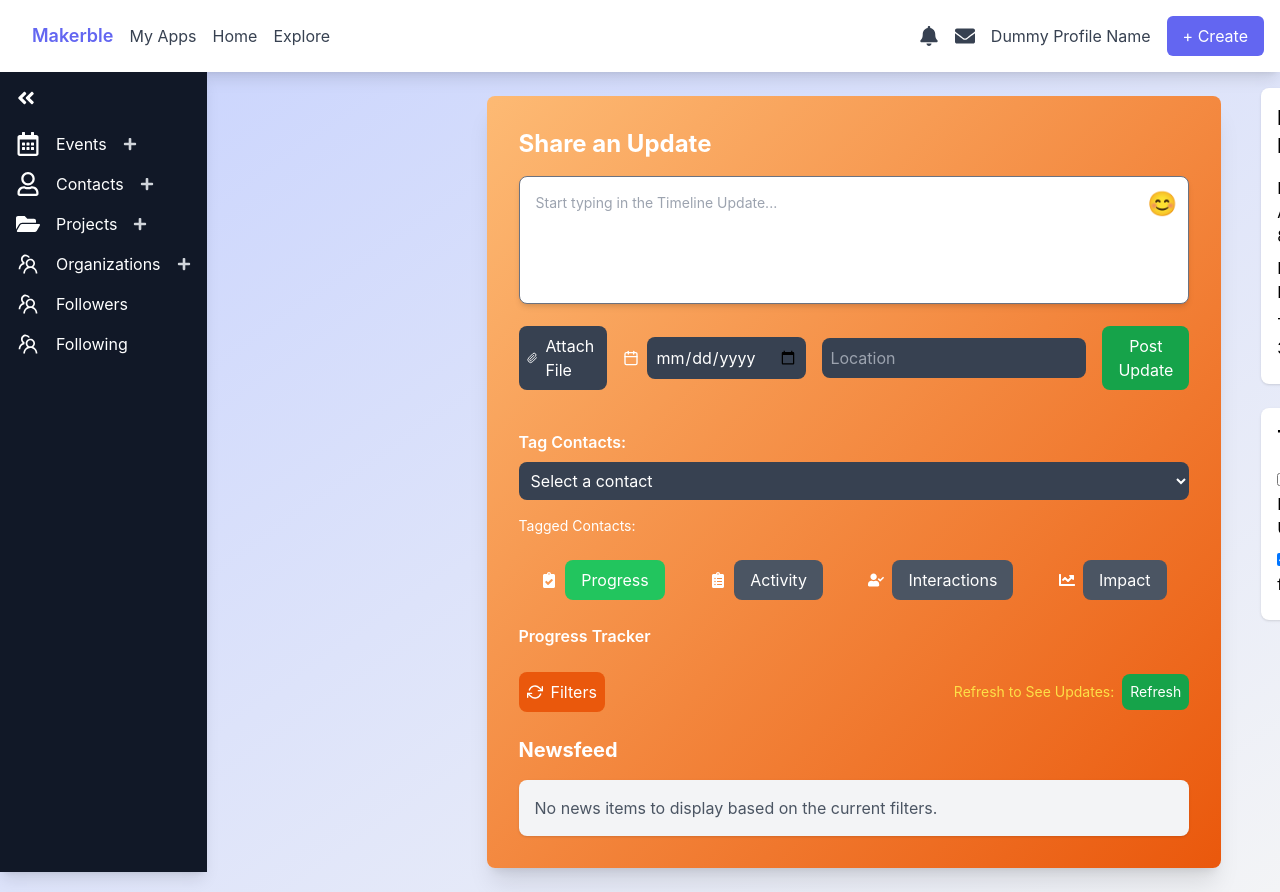
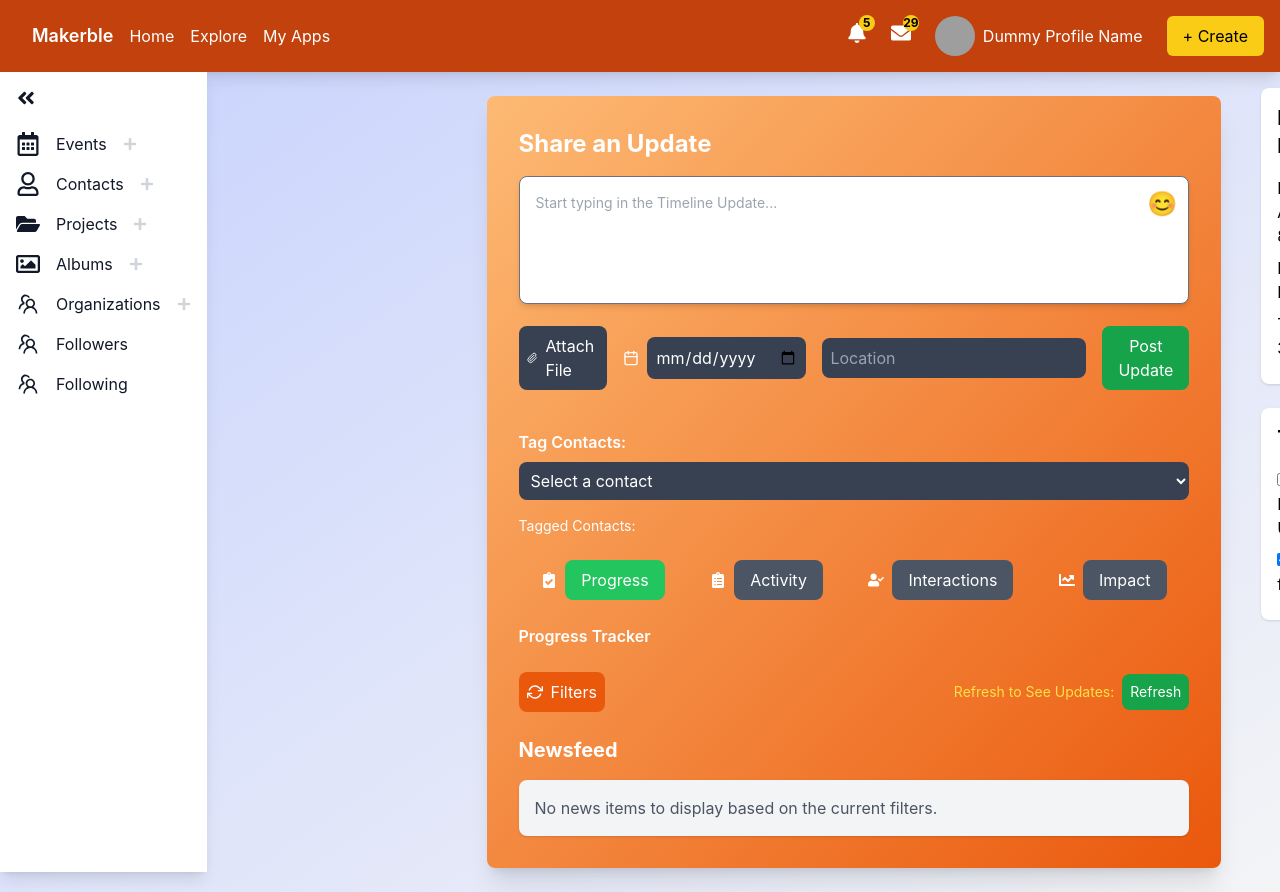
Before and after one commit to goswamiAnushka/redesign_M, a React (Create React App) app in the folder my-homepage/: page / in a window 1280 px wide. Shown: the top 892 px of the page. Built offline with nearby package versions, Linux system fonts and the light colour scheme; grey boxes are pictures that could not be loaded.

Commit message:
commit chnages

```diff
--- a/my-homepage/package.json
+++ b/my-homepage/package.json
@@ -17,6 +17,7 @@
     "react-icons": "^5.3.0",
     "react-router-dom": "^6.27.0",
     "react-scripts": "5.0.1",
+    "swiper": "^11.1.14",
     "typescript": "^4.9.5",
     "web-vitals": "^2.1.4"
   },
--- a/my-homepage/src/components/AlbumsShortcuts.tsx
+++ b/my-homepage/src/components/AlbumsShortcuts.tsx
@@ -1,18 +1,63 @@
 import React from 'react';
+import { Swiper, SwiperSlide } from 'swiper/react';
+import 'swiper/swiper-bundle.css';
+import { Navigation, Pagination } from 'swiper/modules';
+import Navbar from './Navbar';
 
 const AlbumsShortcuts: React.FC = () => {
-  const albums = ['Summer 2023', 'Company Retreat', 'Holiday Photos'];
+  const albums = [
+    {
+      name: 'Summer 2023',
+      images: [
+        'https://elearningindustry.com/wp-content/uploads/2022/08/How-To-Make-Your-Next-Group-Project-A-Nice-And-Fun-Experience.jpg',
+        'https://elearningindustry.com/wp-content/uploads/2022/08/How-To-Make-Your-Next-Group-Project-A-Nice-And-Fun-Experience.jpg',
+        'https://elearningindustry.com/wp-content/uploads/2022/08/How-To-Make-Your-Next-Group-Project-A-Nice-And-Fun-Experience.jpg',
+      ],
+    },
+    {
+      name: 'Company Retreat',
+      images: [
+        'https://elearningindustry.com/wp-content/uploads/2022/08/How-To-Make-Your-Next-Group-Project-A-Nice-And-Fun-Experience.jpg',
+        'https://elearningindustry.com/wp-content/uploads/2022/08/How-To-Make-Your-Next-Group-Project-A-Nice-And-Fun-Experience.jpg',
+        'https://elearningindustry.com/wp-content/uploads/2022/08/How-To-Make-Your-Next-Group-Project-A-Nice-And-Fun-Experience.jpg',
+      ],
+    },
+    {
+      name: 'Holiday Photos',
+      images: [
+        'https://elearningindustry.com/wp-content/uploads/2022/08/How-To-Make-Your-Next-Group-Project-A-Nice-And-Fun-Experience.jpg',
+        'https://elearningindustry.com/wp-content/uploads/2022/08/How-To-Make-Your-Next-Group-Project-A-Nice-And-Fun-Experience.jpg',
+        'https://elearningindustry.com/wp-content/uploads/2022/08/How-To-Make-Your-Next-Group-Project-A-Nice-And-Fun-Experience.jpg',
+      ],
+    },
+  ];
 
   return (
-    <div className="bg-white rounded-lg shadow-md p-4 hover:shadow-lg transition-shadow mt-4">
-      <h2 className="text-xl font-semibold text-gray-700 mb-3">Albums</h2>
-      <ul className="space-y-2">
-        {albums.map((album, index) => (
-          <li key={index} className="p-2 rounded-md bg-gray-100 hover:bg-indigo-100">
-            <p className="text-lg font-semibold">{album}</p>
-          </li>
-        ))}
-      </ul>
+    <div className="bg-white min-h-screen">
+      <Navbar />
+      <div className="max-w-6xl mx-auto p-4 mt-4">
+        <h2 className="text-4xl font-extrabold text-center text-gray-800 mb-8">Albums</h2>
+        <div className="grid grid-cols-1 md:grid-cols-2 lg:grid-cols-3 gap-6">
+          {albums.map((album, index) => (
+            <div key={index} className="bg-white rounded-lg overflow-hidden shadow-md transition-shadow hover:shadow-lg border border-orange-300">
+              <h3 className="text-lg font-semibold text-center text-gray-800 p-2">{album.name}</h3>
+              <Swiper
+                spaceBetween={10}
+                slidesPerView={1}
+                pagination={{ clickable: true }}
+                navigation
+                modules={[Navigation, Pagination]}
+              >
+                {album.images.map((image, imgIndex) => (
+                  <SwiperSlide key={imgIndex}>
+                    <img src={image} alt={`${album.name} Image ${imgIndex + 1}`} className="w-full h-40 object-cover hover:scale-105 transition-transform" />
+                  </SwiperSlide>
+                ))}
+              </Swiper>
+            </div>
+          ))}
+        </div>
+      </div>
     </div>
   );
 };
--- a/my-homepage/src/components/LeftColumn.tsx
+++ b/my-homepage/src/components/LeftColumn.tsx
@@ -1,6 +1,6 @@
 import React, { useState } from 'react';
 import { FaAngleDoubleLeft, FaAngleDoubleRight, FaPlus, FaCog, FaFolderOpen, FaRegCalendarAlt, FaRegUser, FaRegImage } from 'react-icons/fa';
-import { AiOutlineContacts, AiOutlineTeam } from 'react-icons/ai';
+import { AiOutlineTeam } from 'react-icons/ai';
 import { Link } from 'react-router-dom';
 
 interface LeftColumnProps {
@@ -15,8 +15,20 @@ const LeftColumn: React.FC<LeftColumnProps> = ({ isOpen, toggleSidebar }) => {
   const events = ['Event 1', 'Event 2'];
   const contacts = ['John Doe', 'Jane Smith'];
   const organizations = ['Organization 1', 'Organization 2'];
-  const followers = ['Follower 1', 'Follower 2'];
-  const following = ['Following 1', 'Following 2'];
+
+  const followers = [
+    { name: 'Follower 1', image: 'https://profesordefisica.org/wp-content/uploads/2024/04/profesor-de-fisica-en-La-Molina.png' },
+    { name: 'Follower 2', image: 'https://a.espncdn.com/combiner/i?img=/i/headshots/nba/players/full/788.png' },
+    { name: 'Follower 3', image: 'https://randomuser.me/api/portraits/men/1.jpg' },
+    { name: 'Follower 4', image: 'https://randomuser.me/api/portraits/women/2.jpg' }
+  ];
+
+  const following = [
+    { name: 'Following 1', image: 'https://randomuser.me/api/portraits/men/3.jpg' },
+    { name: 'Following 2', image: 'https://randomuser.me/api/portraits/women/4.jpg' },
+    { name: 'Following 3', image: 'https://randomuser.me/api/portraits/men/5.jpg' },
+    { name: 'Following 4', image: 'https://randomuser.me/api/portraits/women/6.jpg' }
+  ];
 
   const handleSectionClick = (section: string) => {
     if (!isOpen) {
@@ -32,23 +44,14 @@ const LeftColumn: React.FC<LeftColumnProps> = ({ isOpen, toggleSidebar }) => {
       <>
         <ul className="mt-2 space-y-2">
           {items.map((item, index) => (
-            <li key={index} className="flex items-center justify-between bg-gray-800 p-2 rounded-md transition-all hover:bg-orange-700">
+            <li key={index} className="flex items-center justify-between bg-gray-200 p-2 rounded-md transition-all hover:bg-red-400">
               <div className="flex items-center space-x-2">
-                {['followers', 'following'].includes(section) ? (
-                  <img
-                    src={index % 2 === 0
-                      ? "https://jam-aveyron.fr/wp-content/uploads/2017/05/speaker-1.jpg"
-                      : "https://encrypted-tbn0.gstatic.com/images?q=tbn:ANd9GcTFcy6TQ0A0NQQU92aym106SswQ6T4-WeJ5eoT7ufp8nuMfHo2dc954qkLnNXLx88VWwKA&usqp=CAU"}
-                    alt="Profile"
-                    className="h-8 w-8 rounded-full"
-                  />
-                ) : (
-                  section === 'projects' ? <FaFolderOpen className="text-lg text-orange-400" /> :
-                  section === 'events' ? <FaRegCalendarAlt className="text-lg text-orange-400" /> :
-                  section === 'contacts' ? <FaRegUser className="text-lg text-orange-400" /> :
-                  <AiOutlineTeam className="text-lg text-orange-400" />
-                )}
-                <span className="text-white">{item}</span>
+                {section === 'projects' ? <FaFolderOpen className="text-lg text-red-500" /> :
+                  section === 'events' ? <FaRegCalendarAlt className="text-lg text-red-500" /> :
+                  section === 'contacts' ? <FaRegUser className="text-lg text-red-500" /> :
+                  <AiOutlineTeam className="text-lg text-red-500" />
+                }
+                <span className="text-gray-900">{item}</span>
               </div>
               {section !== 'followers' && section !== 'following' && (
                 <FaCog className="text-gray-400 hover:text-white transition-colors" />
@@ -56,7 +59,31 @@ const LeftColumn: React.FC<LeftColumnProps> = ({ isOpen, toggleSidebar }) => {
             </li>
           ))}
         </ul>
-        <Link to={`/${section}-shortcuts`} className="text-orange-300 hover:underline mt-4 block">
+        <Link to={`/${section}-shortcuts`} className="text-red-500 hover:underline mt-4 block">
+          See All
+        </Link>
+      </>
+    );
+  };
+
+  const renderProfileImages = (profiles: { name: string, image: string }[], section: string) => {
+    if (activeSection !== section) return null;
+
+    return (
+      <>
+        <ul className="mt-2 grid grid-cols-2 gap-4">
+          {profiles.map((profile, index) => (
+            <li key={index} className="flex flex-col items-center space-y-2">
+              <img
+                src={profile.image}
+                alt={profile.name}
+                className="w-12 h-12 rounded-full object-cover border-2 border-red-400"
+              />
+              <span className="text-sm text-gray-900">{profile.name}</span>
+            </li>
+          ))}
+        </ul>
+        <Link to={`/${section}-shortcuts`} className="text-red-500 hover:underline mt-4 block">
           See All
         </Link>
       </>
@@ -64,58 +91,119 @@ const LeftColumn: React.FC<LeftColumnProps> = ({ isOpen, toggleSidebar }) => {
   };
 
   return (
-    <div className={`bg-gray-900 text-white h-screen p-4 transition-all duration-300 ${isOpen ? 'w-64' : 'w-16'} shadow-lg`}>
+    <div
+      className={`bg-white text-gray-900 h-screen p-4 transition-all duration-300 ${
+        isOpen ? 'w-64' : 'w-16'
+      } shadow-lg`}
+      style={{ height: '100vh' }} // Ensure the sidebar height is 100% of the viewport height
+    >
       {/* Sidebar Toggle Button */}
-      <button onClick={toggleSidebar} className="text-xl mb-6 focus:outline-none hover:text-orange-400 transition-colors">
+      <button
+        onClick={toggleSidebar}
+        className="text-xl mb-6 focus:outline-none hover:text-[#cc3300] transition-colors" // Dark reddish-orange hover color
+      >
         {isOpen ? <FaAngleDoubleLeft /> : <FaAngleDoubleRight />}
       </button>
 
       <div className="space-y-4">
         {/* Upcoming Events */}
-        <div onClick={() => handleSectionClick('events')} className="flex items-center space-x-4 group cursor-pointer">
-          <FaRegCalendarAlt className="text-2xl group-hover:text-orange-400 transition-all" />
-          {isOpen && <span className="group-hover:text-orange-400 transition-all">Events</span>}
-          {isOpen && <FaPlus className="text-sm text-gray-300 hover:text-white ml-auto cursor-pointer" />}
+        <div
+          onClick={() => handleSectionClick('events')}
+          className="flex items-center space-x-4 group cursor-pointer"
+        >
+          <FaRegCalendarAlt className="text-2xl group-hover:text-[#cc3300] transition-all" /> {/* Dark reddish-orange hover */}
+          {isOpen && (
+            <span className="group-hover:text-[#cc3300] transition-all">Events</span>
+          )}
+          {isOpen && (
+            <FaPlus className="text-sm text-gray-300 hover:text-red-500 ml-auto cursor-pointer" />
+          )}
         </div>
         {renderSectionItems(events, 'events')}
 
         {/* Contacts */}
-        <div onClick={() => handleSectionClick('contacts')} className="flex items-center space-x-4 group cursor-pointer">
-          <FaRegUser className="text-2xl group-hover:text-orange-400 transition-all" />
-          {isOpen && <span className="group-hover:text-orange-400 transition-all">Contacts</span>}
-          {isOpen && <FaPlus className="text-sm text-gray-300 hover:text-white ml-auto cursor-pointer" />}
+        <div
+          onClick={() => handleSectionClick('contacts')}
+          className="flex items-center space-x-4 group cursor-pointer"
+        >
+          <FaRegUser className="text-2xl group-hover:text-[#cc3300] transition-all" />
+          {isOpen && (
+            <span className="group-hover:text-[#cc3300] transition-all">Contacts</span>
+          )}
+          {isOpen && (
+            <FaPlus className="text-sm text-gray-300 hover:text-red-500 ml-auto cursor-pointer" />
+          )}
         </div>
         {renderSectionItems(contacts, 'contacts')}
 
         {/* Projects */}
-        <div onClick={() => handleSectionClick('projects')} className="flex items-center space-x-4 group cursor-pointer">
-          <FaFolderOpen className="text-2xl group-hover:text-orange-400 transition-all" />
-          {isOpen && <span className="group-hover:text-orange-400 transition-all">Projects</span>}
-          {isOpen && <FaPlus className="text-sm text-gray-300 hover:text-white ml-auto cursor-pointer" />}
+        <div
+          onClick={() => handleSectionClick('projects')}
+          className="flex items-center space-x-4 group cursor-pointer"
+        >
+          <FaFolderOpen className="text-2xl group-hover:text-[#cc3300] transition-all" />
+          {isOpen && (
+            <span className="group-hover:text-[#cc3300] transition-all">Projects</span>
+          )}
+          {isOpen && (
+            <FaPlus className="text-sm text-gray-300 hover:text-red-500 ml-auto cursor-pointer" />
+          )}
         </div>
         {renderSectionItems(projects, 'projects')}
 
+        {/* Albums Section */}
+        <div
+          onClick={() => handleSectionClick('albums')}
+          className="flex items-center space-x-4 group cursor-pointer"
+        >
+          <FaRegImage className="text-2xl group-hover:text-[#cc3300] transition-all" />
+          {isOpen && (
+            <span className="group-hover:text-[#cc3300] transition-all">Albums</span>
+          )}
+          {isOpen && (
+            <FaPlus className="text-sm text-gray-300 hover:text-red-500 ml-auto cursor-pointer" />
+          )}
+        </div>
+        {renderSectionItems([], 'albums')}
+
         {/* Organizations */}
-        <div onClick={() => handleSectionClick('organizations')} className="flex items-center space-x-4 group cursor-pointer">
-          <AiOutlineTeam className="text-2xl group-hover:text-orange-400 transition-all" />
-          {isOpen && <span className="group-hover:text-orange-400 transition-all">Organizations</span>}
-          {isOpen && <FaPlus className="text-sm text-gray-300 hover:text-white ml-auto cursor-pointer" />}
+        <div
+          onClick={() => handleSectionClick('organizations')}
+          className="flex items-center space-x-4 group cursor-pointer"
+        >
+          <AiOutlineTeam className="text-2xl group-hover:text-[#cc3300] transition-all" />
+          {isOpen && (
+            <span className="group-hover:text-[#cc3300] transition-all">Organizations</span>
+          )}
+          {isOpen && (
+            <FaPlus className="text-sm text-gray-300 hover:text-red-500 ml-auto cursor-pointer" />
+          )}
         </div>
         {renderSectionItems(organizations, 'organizations')}
 
         {/* Followers */}
-        <div onClick={() => handleSectionClick('followers')} className="flex items-center space-x-4 group cursor-pointer">
-          <AiOutlineTeam className="text-2xl group-hover:text-orange-400 transition-all" />
-          {isOpen && <span className="group-hover:text-orange-400 transition-all">Followers</span>}
+        <div
+          onClick={() => handleSectionClick('followers')}
+          className="flex items-center space-x-4 group cursor-pointer"
+        >
+          <AiOutlineTeam className="text-2xl group-hover:text-[#cc3300] transition-all" />
+          {isOpen && (
+            <span className="group-hover:text-[#cc3300] transition-all">Followers</span>
+          )}
         </div>
-        {renderSectionItems(followers, 'followers')}
+        {renderProfileImages(followers, 'followers')}
 
         {/* Following */}
-        <div onClick={() => handleSectionClick('following')} className="flex items-center space-x-4 group cursor-pointer">
-          <AiOutlineTeam className="text-2xl group-hover:text-orange-400 transition-all" />
-          {isOpen && <span className="group-hover:text-orange-400 transition-all">Following</span>}
+        <div
+          onClick={() => handleSectionClick('following')}
+          className="flex items-center space-x-4 group cursor-pointer"
+        >
+          <AiOutlineTeam className="text-2xl group-hover:text-[#cc3300] transition-all" />
+          {isOpen && (
+            <span className="group-hover:text-[#cc3300] transition-all">Following</span>
+          )}
         </div>
-        {renderSectionItems(following, 'following')}
+        {renderProfileImages(following, 'following')}
       </div>
     </div>
   );
--- a/my-homepage/src/components/Navbar.tsx
+++ b/my-homepage/src/components/Navbar.tsx
@@ -3,43 +3,56 @@ import { FaBell, FaEnvelope, FaBars } from 'react-icons/fa';
 
 const Navbar: React.FC = () => {
   return (
-    <nav className="flex items-center justify-between bg-white shadow-lg p-4">
+    <nav className="flex items-center justify-between bg-orange-700 shadow-lg p-4"> {/* Brick reddish-orange */}
       {/* Left Side: Logo and Navigation */}
       <div className="flex items-center space-x-4">
-        <button className="text-gray-700 hover:text-indigo-500 focus:outline-none md:hidden">
+        <button className="text-white hover:text-yellow-300 focus:outline-none md:hidden">
           <FaBars className="text-xl" /> {/* Hamburger for mobile */}
         </button>
 
-        <a href="/" className="text-lg font-semibold text-indigo-500">
+        <a href="/" className="text-lg font-semibold text-white">
           Makerble
         </a>
 
         <div className="hidden md:flex items-center space-x-4">
-          <div className="relative">
-            <button className="text-gray-700 hover:text-indigo-500">
-              My Apps
-            </button>
-            {/* Add dropdown if necessary */}
-          </div>
-          <a href="/" className="text-gray-700 hover:text-indigo-500">
+          <a href="/" className="text-white hover:text-yellow-300">
             Home
           </a>
-          <a href="/explore" className="text-gray-700 hover:text-indigo-500">
+          <a href="/explore" className="text-white hover:text-yellow-300">
             Explore
           </a>
+          <button className="text-white hover:text-yellow-300">
+            My Apps
+          </button>
         </div>
       </div>
 
       {/* Right Side: Notification, Email, Profile, and Create Button */}
-      <div className="flex items-center space-x-4">
-        <button className="text-gray-700 hover:text-indigo-500">
-          <FaBell className="text-xl" />
-        </button>
-        <button className="text-gray-700 hover:text-indigo-500">
-          <FaEnvelope className="text-xl" />
-        </button>
-        <div className="text-gray-700">Dummy Profile Name</div>
-        <button className="bg-indigo-500 text-white px-4 py-2 rounded-md">
+      <div className="flex items-center space-x-6">
+        <div className="relative">
+          <button className="text-white hover:text-yellow-300">
+            <FaBell className="text-xl" />
+          </button>
+          <span className="absolute -top-2 -right-2 bg-yellow-400 text-black text-xs font-bold rounded-full h-4 w-4 flex items-center justify-center">5</span>
+        </div>
+
+        <div className="relative">
+          <button className="text-white hover:text-yellow-300">
+            <FaEnvelope className="text-xl" />
+          </button>
+          <span className="absolute -top-2 -right-2 bg-yellow-400 text-black text-xs font-bold rounded-full h-4 w-4 flex items-center justify-center">29</span>
+        </div>
+
+        <div className="flex items-center text-white">
+          <img
+            src="https://encrypted-tbn0.gstatic.com/images?q=tbn:ANd9GcR0sdlP4jAq8B49ZK3UQg0aEiNiRdwNy_AmXH2CZ84YKjsnxwCdCtCCPngKyOq7grf78rw&usqp=CAU"
+            alt="Profile"
+            className="h-10 w-10 rounded-full mr-2"
+          />
+          Dummy Profile Name
+        </div>
+
+        <button className="bg-yellow-400 text-black px-4 py-2 rounded-md hover:bg-yellow-300 transition duration-300">
           + Create
         </button>
       </div>
--- a/my-homepage/src/components/ProjectShortcuts.tsx
+++ b/my-homepage/src/components/ProjectShortcuts.tsx
@@ -1,7 +1,7 @@
 import React from 'react';
 import { FaCog } from 'react-icons/fa';
-import { AiFillFolder } from 'react-icons/ai';
-import Navbar from './Navbar'; // Import the Navbar component
+import { AiFillFolder, AiOutlinePlus } from 'react-icons/ai';
+import Navbar from './Navbar';
 
 const ProjectShortcuts: React.FC = () => {
   const projects = [
@@ -12,15 +12,21 @@ const ProjectShortcuts: React.FC = () => {
   ];
 
   return (
-    <div className="bg-gray-100 min-h-screen">
-      <Navbar /> {/* Include Navbar */}
-      <div className="bg-white rounded-lg shadow-md p-6 hover:shadow-lg transition-shadow mt-8 max-w-5xl mx-auto">
-        <h2 className="text-2xl font-bold text-gray-800 mb-6">Projects</h2>
+    <div className="bg-white min-h-screen">
+      <Navbar />
+      <div className="max-w-5xl mx-auto p-6">
+        <div className="flex justify-between items-center mb-6">
+          <h2 className="text-3xl font-bold text-orange-900">Projects</h2>
+          <button className="bg-orange-600 text-white rounded-lg px-4 py-2 flex items-center shadow-md hover:bg-orange-700 transition duration-300">
+            <AiOutlinePlus className="mr-2" />
+            Add Project
+          </button>
+        </div>
         <ul className="space-y-4">
           {projects.map((project, index) => (
-            <li key={index} className="flex items-center justify-between p-4 bg-blue-100 rounded-md shadow-sm hover:bg-blue-200 transition-all">
+            <li key={index} className="flex items-center justify-between p-4 bg-white rounded-md shadow-md hover:bg-orange-50 border border-orange-300 transition-all">
               <div className="flex items-center space-x-3">
-                <AiFillFolder className="text-lg text-blue-500" />
+                <AiFillFolder className="text-lg text-orange-500" />
                 <p className="text-lg font-semibold text-gray-800">{project.name}</p>
                 <span className={`text-xs font-medium px-2 py-1 rounded-full ${
                   project.status === 'In Progress' ? 'bg-yellow-300 text-yellow-800' :
@@ -30,7 +36,7 @@ const ProjectShortcuts: React.FC = () => {
                   {project.status}
                 </span>
               </div>
-              <FaCog className="text-gray-500 hover:text-gray-700 cursor-pointer transition-colors" />
+              <FaCog className="text-orange-500 hover:text-orange-700 cursor-pointer transition-colors" />
             </li>
           ))}
         </ul>
```
Also changed, not shown: my-homepage/src/components/ContactShortcuts.tsx (+13 -20 lines), my-homepage/src/components/UpcomingEvents.tsx (+25 -52 lines), 1 other file (tests, documents, lock files or other folders).
